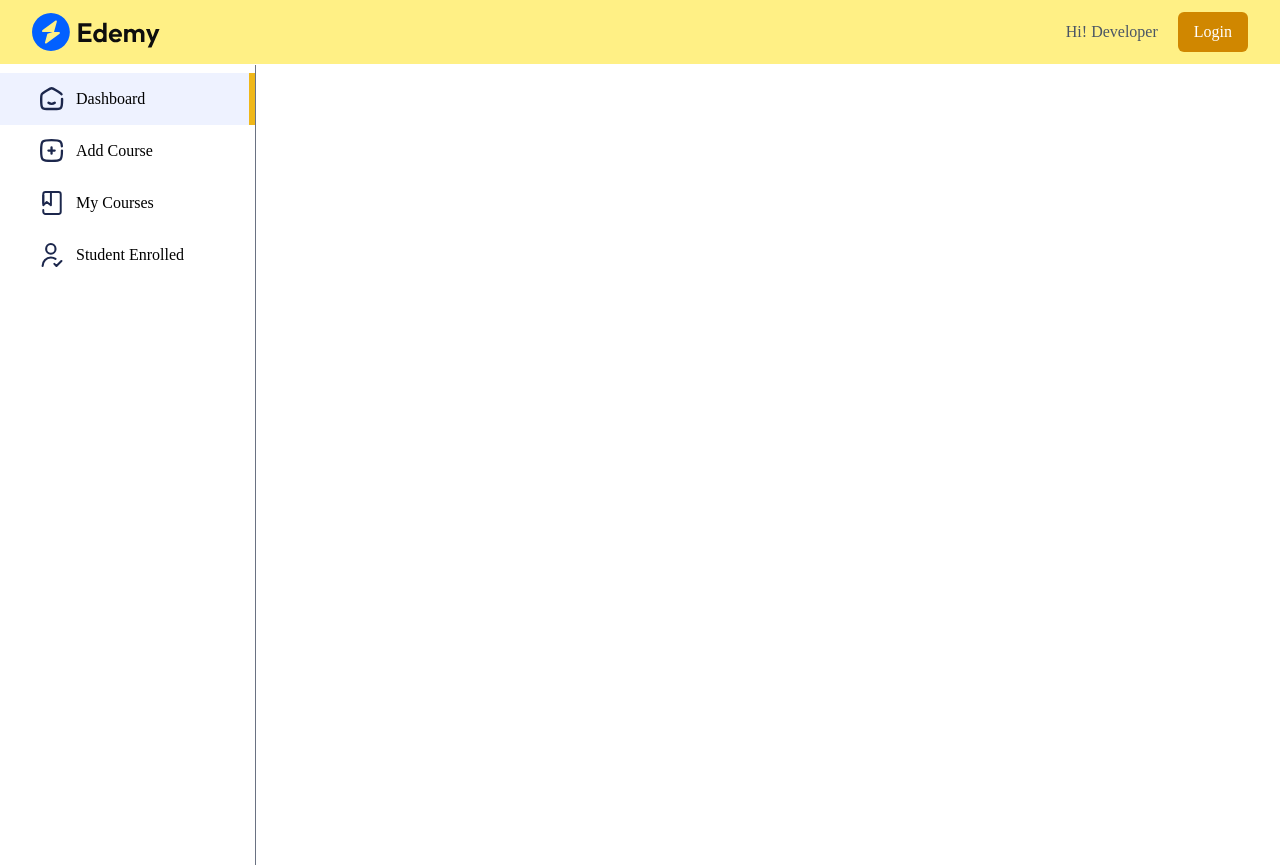
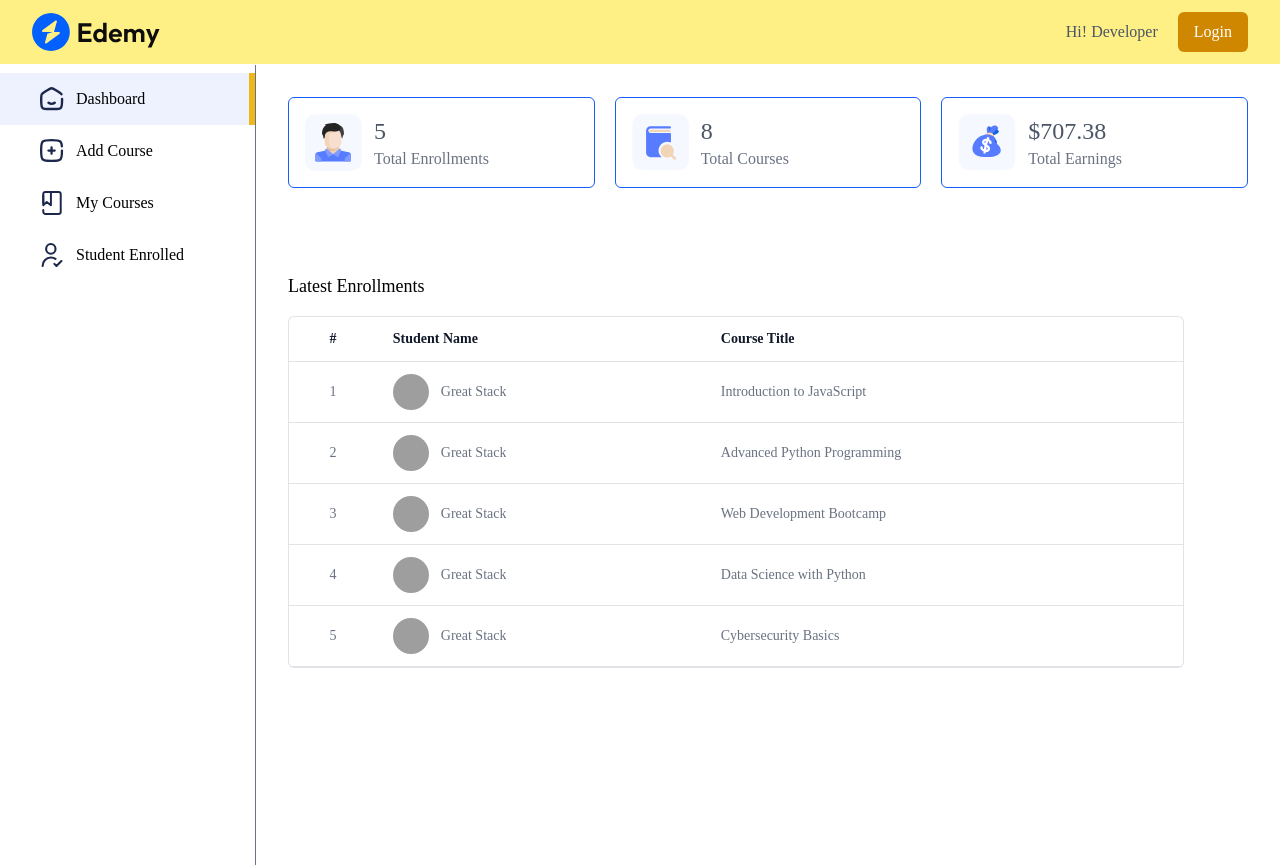
Before and after one commit to tanzeelafaheem/lms, a React (Vite) app in the folder client/: page /educator in a window 1280 px wide. Built offline with nearby package versions, Linux system fonts and the light colour scheme; no server answers; grey boxes are pictures that could not be loaded.

Commit message:
feat: edu-dashboard

```diff
--- a/client/src/App.jsx
+++ b/client/src/App.jsx
@@ -28,7 +28,7 @@
       <Route path='/player/:courseId' element={<Player/>}/>
       <Route path='/about' element={<About/>}/>
       <Route path='/educator' element={<Educator/>}>
-        <Route path='educator' element={<Dashboard/>}/>
+        <Route path='/educator' element={<Dashboard/>}/>
         <Route path='add-course' element={<AddCourse/>}/>
         <Route path='my-courses' element={<MyCourses/>}/>
         <Route path='students-enrolled' element={<StudentsEnrolled/>}/>
--- a/client/src/pages/educator/Dashboard.jsx
+++ b/client/src/pages/educator/Dashboard.jsx
@@ -1,11 +1,108 @@
-import React from 'react'
+import React, { useContext, useEffect, useState } from "react";
+import { AppContext } from "../../context/AppContext";
+import { assets, dummyDashboardData } from "../../assets/assets";
+import Loading from "../../components/student/Loading";
+import { toast } from "react-toastify";
+import axios from "axios";
 
 const Dashboard = () => {
-  return (
-    <div>
-      <h1>Dashboard</h1>
+
+
+	const { currency,isEducator } = useContext(AppContext);
+	const [dashboardData, setDashboardData] = useState(null);
+
+	const fetchDashboardData = async () => {
+	  setDashboardData(dummyDashboardData)
+   // console.log(dummyDashboardData);
+	};
+
+	useEffect(() => {
+		if(isEducator){
+			fetchDashboardData();
+
+		}
+	}, [isEducator]);
+
+	return dashboardData ? (
+		<div className="min-h-screen flex flex-col items-start justify-between gap-8 md:p-8 md:pb-0 p-4 pt-8 pb-0">
+  <div className="space-y-5 w-full">
+  <div className="block sm:hidden ">
+			</div>
+    {/* Responsive Grid for Cards */}
+    <div className="grid grid-cols-1 sm:grid-cols-2 lg:grid-cols-3 gap-5 items-center w-full">
+      <div className="flex items-center gap-3 shadow-card border border-blue-600 p-4 w-full rounded-md">
+        <img src={assets.patients_icon} alt="patients_icon" />
+        <div>
+          <p className="text-2xl font-medium text-gray-600">
+            {dashboardData.enrolledStudentsData.length}
+          </p>
+          <p className="text-base text-gray-500">Total Enrollments</p>
+        </div>
+      </div>
+
+      <div className="flex items-center gap-3 shadow-card border border-blue-600 p-4 w-full rounded-md">
+        <img src={assets.appointments_icon} alt="appointments_icon" />
+        <div>
+          <p className="text-2xl font-medium text-gray-600">
+            {dashboardData.totalCourses}
+          </p>
+          <p className="text-base text-gray-500">Total Courses</p>
+        </div>
+      </div>
+
+      {/* Fixed Total Earnings Issue */}
+      <div className="flex items-center gap-3 shadow-card border border-blue-600 p-4 w-full rounded-md">
+        <img src={assets.earning_icon} alt="earning_icon" />
+        <div className="whitespace-nowrap">
+          <p className="text-2xl font-medium text-gray-600 text-nowrap">
+            {currency}{dashboardData.totalEarnings}
+          </p>
+          <p className="text-base text-gray-500">Total Earnings</p>
+        </div>
+      </div>
     </div>
-  )
-}
 
-export default Dashboard
+    <div className="pt-16 w-full mb-10">
+      <h2 className="pb-4 text-lg font-medium">Latest Enrollments</h2>
+      <div className="flex flex-col items-center max-w-4xl w-full overflow-hidden rounded-md bg-white border border-gray-500/20 mb-10">
+        <div className="w-full overflow-x-auto">
+          <table className="table-fixed md:table-auto w-full overflow-hidden">
+            <thead className="text-gray-900 border-b border-gray-500/20 text-sm text-left">
+              <tr>
+                <th className="px-4 py-3 font-semibold text-center hidden sm:table-cell">#</th>
+                <th className="px-4 py-3 font-semibold">Student Name</th>
+                <th className="px-4 py-3 font-semibold">Course Title</th>
+              </tr>
+            </thead>
+
+            <tbody className="text-sm text-gray-500">
+              {dashboardData.enrolledStudentsData.map((item, index) => (
+                <tr key={index} className="border-b border-gray-500/20">
+                  <td className="px-4 py-3 text-center hidden sm:table-cell">
+                    {index + 1}
+                  </td>
+                  <td className="md:px-4 px-2 py-3 flex items-center space-x-3">
+                    <img
+                      src={item.student.imageUrl}
+                      alt="student"
+                      className="w-9 h-9 rounded-full"
+                    />
+                    <span className="truncate">{item.student.name}</span>
+                  </td>
+                  <td className="px-4 py-3 truncate">{item.courseTitle}</td>
+                </tr>
+              ))}
+            </tbody>
+          </table>
+        </div>
+      </div>
+    </div>
+  </div>
+</div>
+
+	) : (
+		<Loading />
+	);
+};
+
+export default Dashboard;
--- a/client/src/pages/educator/Educator.jsx
+++ b/client/src/pages/educator/Educator.jsx
@@ -1,16 +1,17 @@
-import React from 'react'
-import { Outlet } from 'react-router-dom'
-import Navbar from '../../components/educator/Navbar'
-import Sidebar from '../../components/educator/Sidebar'
+import React from "react";
+import { Outlet } from "react-router-dom";
+import Navbar from "../../components/educator/Navbar";
+import Sidebar from "../../components/educator/Sidebar";
+const Educator = () => {
+	return (
+		<div className="text-default min-h-screen bg-white">
+			<Navbar />
+			<div className="flex">
+				<Sidebar />
+				<div className="flex-1">{<Outlet />}</div>
+			</div>
+		</div>
+	);
+};
 
-const Educator = () => {
-  return (
-    <div className='text-default min-h-screen bg-white'>
-     <Navbar/>
-     <Sidebar/>
-      <div>{<Outlet/>}</div>
-    </div>
-  )
-}
-
-export default Educator
+export default Educator;
```
